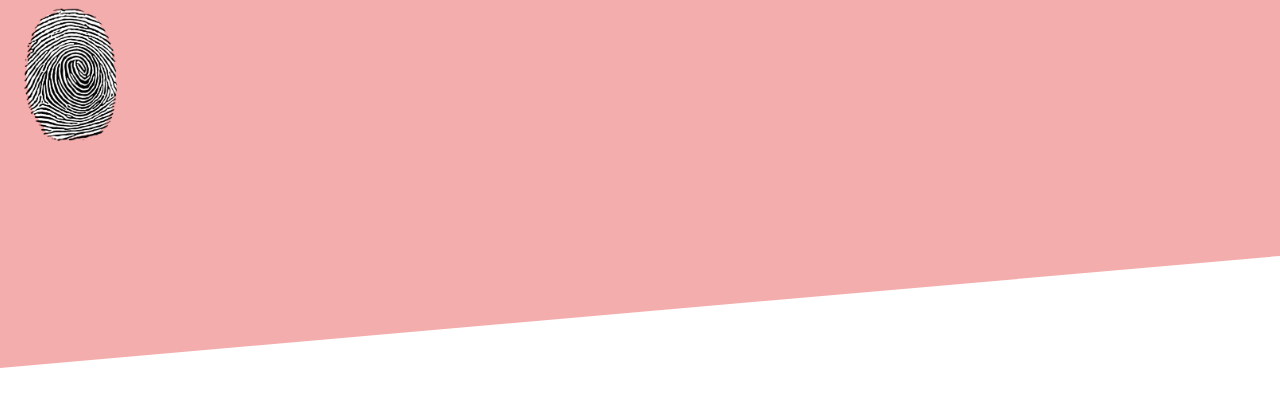
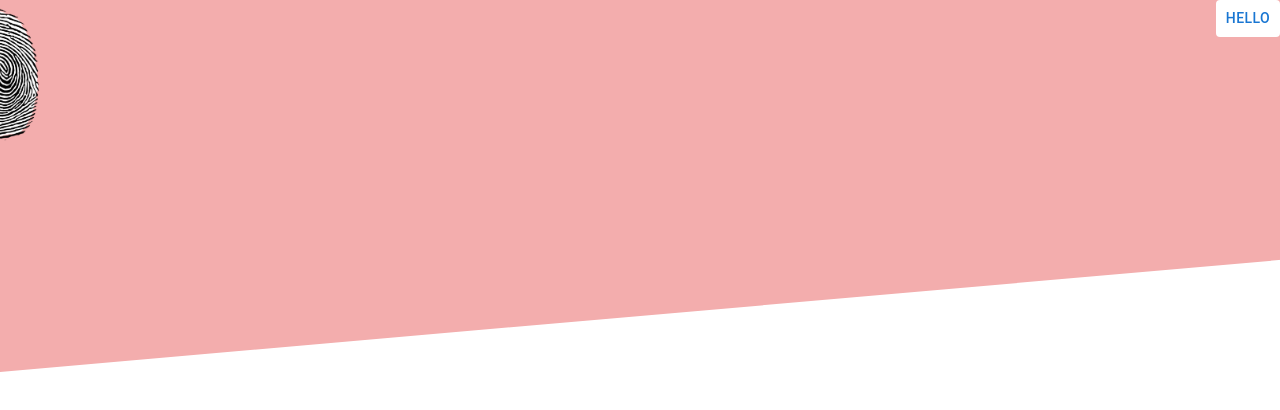
Before and after one commit to TaylorTayTyT/personalWebsite, a React (Create React App) app in the folder home/: page / in a window 1280 px wide. Shown: the top 410 px of the page. Built offline with nearby package versions, Linux system fonts and the light colour scheme.

Commit message:
button is where i want it to be (kinda)

```diff
--- a/home/package.json
+++ b/home/package.json
@@ -3,6 +3,9 @@
   "version": "0.1.0",
   "private": true,
   "dependencies": {
+    "@emotion/react": "^11.10.4",
+    "@emotion/styled": "^11.10.4",
+    "@mui/material": "^5.10.8",
     "@testing-library/jest-dom": "^5.16.5",
     "@testing-library/react": "^13.4.0",
     "@testing-library/user-event": "^13.5.0",
--- /dev/null
+++ b/home/src/button.sass
@@ -0,0 +1,5 @@
+.topBarButton
+    position: relative
+    scale: 5
+    right: 0
+    top: 0
--- a/home/src/index.css
+++ b/home/src/index.css
@@ -11,3 +11,7 @@ code {
   font-family: source-code-pro, Menlo, Monaco, Consolas, 'Courier New',
     monospace;
 }
+
+body {
+  overflow-x: hidden;
+}
--- a/home/src/index.js
+++ b/home/src/index.js
@@ -1,7 +1,6 @@
 import React from 'react';
 import ReactDOM from 'react-dom/client';
 import './index.css';
-import App from './App';
 import reportWebVitals from './reportWebVitals';
 import TopBar from './topBar';
 
--- a/home/src/topBar.js
+++ b/home/src/topBar.js
@@ -1,11 +1,26 @@
-import "./topNav.sass"
-import fingerprint from "./images/fingerprint.png"
+import "./topNav.sass";
+import fingerprint from "./images/fingerprint.png";
+import { Button, Container, Grid, ListItem, Paper, styled } from "@mui/material";
+
+
+const Item = styled(Paper)(({ theme }) => ({
+    ...theme.typography.body2,
+    padding: theme.spacing(1),
+    textAlign: 'center',
+    color: theme.palette.text.secondary,
+}));
+
 function TopBar() {
-    return(
-        <div>
-        <div className = "topNav"></div>
-        <img className="fingerprint" src={fingerprint}></img>
-        </div>
+    return (
+        <Container className="topContainer">
+            <div className="topNav">
+            </div>
+            <img className="fingerprint" src={fingerprint} alt="fingerprint"></img>
+            <div className="topBarButton">
+                <Button sx={{ backgroundColor: '#FFF' }}>hello</Button>
+            </div>
+
+        </Container>
     )
 }
 
--- a/home/src/topNav.sass
+++ b/home/src/topNav.sass
@@ -1,13 +1,22 @@
 $primary-color: #F3ADAD
-
+$button-color: white
+.topContainer
+    height: 400px
 .topNav
     display: block
-    width: 120%
+    width: 1500px
     scale: 2
-    overflow: hidden
     background: $primary-color
     height: 200px
     transform: rotate(-5deg)
+    z-index: 0
 .fingerprint
+    position: absolute
     scale: 0.10
-    transform: translate(-425%, -590%)
+    transform: translate(-575%, -590%)
+.topBarButton
+    position: absolute
+    top: 0
+    right: 0
+    z-index: 1000
+    color: #FFF
```
Also changed, not shown: home/src/button.js (added, +10 -0 lines), 1 other file (tests, documents, lock files or other folders).
